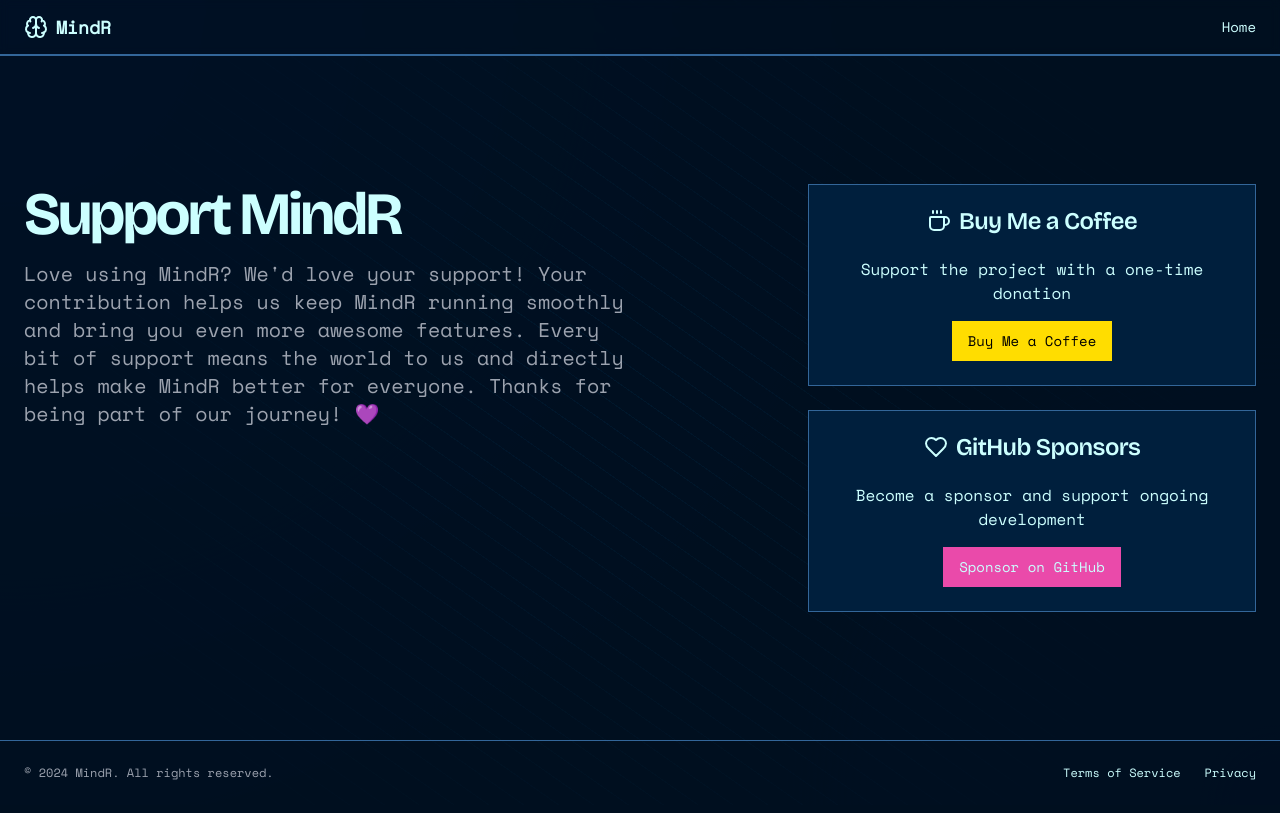
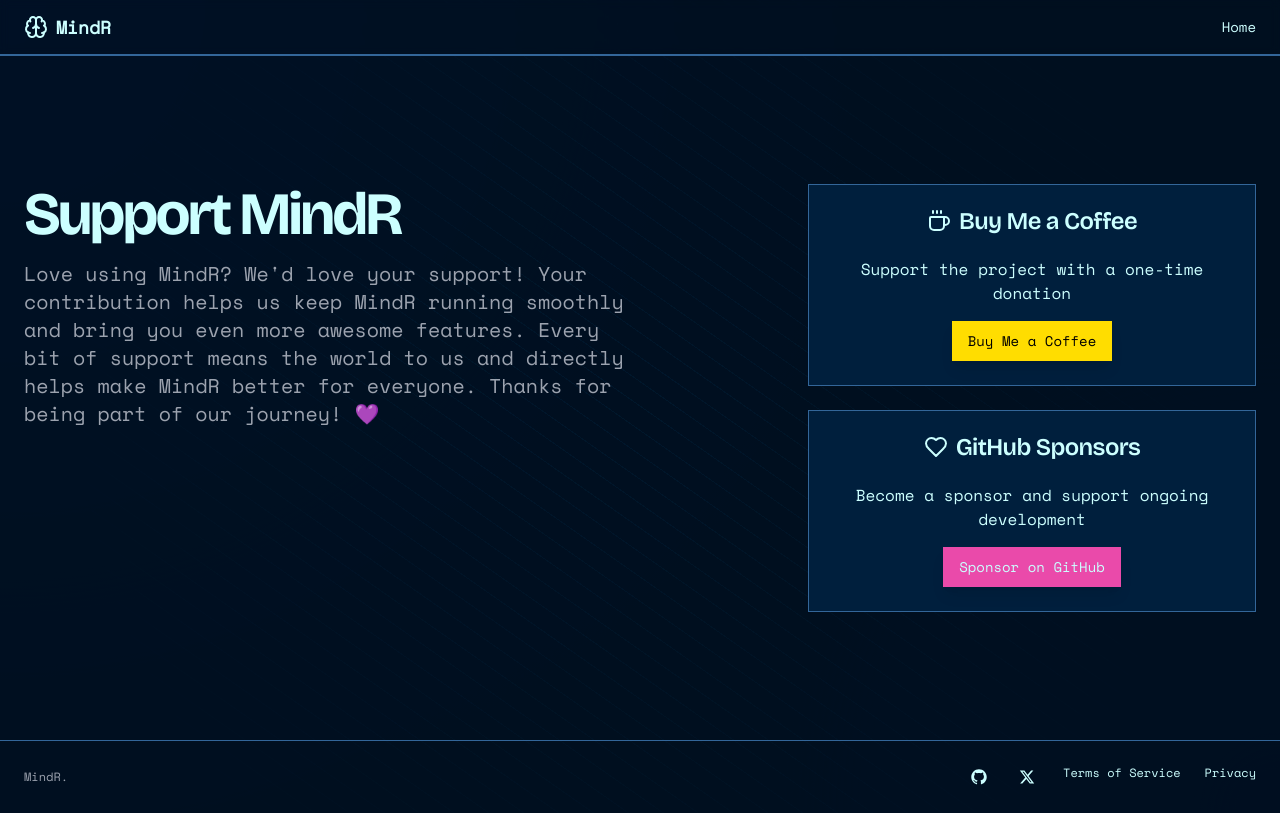
Before and after one commit to MuneerAhmed03/mindr-app, a Next.js app: page /sponsor in a window 1280 px wide. Built offline with nearby package versions, Linux system fonts and the light colour scheme.

Commit message:
hero modified

```diff
--- a/src/app/dashboard/page.tsx
+++ b/src/app/dashboard/page.tsx
@@ -7,7 +7,6 @@
 import { GitHubLogoIcon } from '@radix-ui/react-icons'
 import { TwitterIcon } from "@/components/ui/icons";
 
-// import { authOptions } from "../api/auth/[...nextauth]/route";
 
 export const runtime = 'edge';
 
@@ -32,7 +31,7 @@
           >
             Help
           </Link>
-          <Link className="text-sm font-medium hover:underline underline-offset-4" href="/sponsor">
+          <Link className="text-sm py-2 font-medium hover:underline underline-offset-4" href="/sponsor">
             Support 💜
           </Link>
           <form
--- a/src/app/page.tsx
+++ b/src/app/page.tsx
@@ -10,7 +10,7 @@
 export default function Home() {
   return (
     <div className="flex flex-col min-h-screen">
-      <header className="px-4 border-b-2 lg:px-6 h-14 flex items-center fixed w-full bg-background/80 backdrop-blur-sm z-50">
+      <header className="px-4 border-b-2 lg:px-6 h-14 flex items-center fixed w-full bg-[#000f1f]/80 backdrop-blur-sm z-50">
         <Link className="flex items-center justify-center" href="#">
           <Brain className="h-6 w-6" />
           <span className="ml-2 text-lg font-semibold">MindR</span>
@@ -67,7 +67,7 @@
               repeat: Infinity,
               repeatDelay: 0,
             }}
-            className="absolute top-1/2 left-1/2 transform -translate-x-1/2 -translate-y-1/2 w-[800px] h-[800px] bg-gradient-to-r from-primary/20 to-secondary/20 rounded-full blur-3xl"
+            className="absolute top-1/2 left-1/2 transform -translate-x-1/2 -translate-y-1/2 w-[800px] h-[800px] bg-gradient-to-r from-[#005f8f]/20 to-[#3b515e]/20 rounded-full blur-3xl"
           />
           <motion.div
           initial={{ opacity: 1, y: 20 }}
--- a/src/app/sponsor/page.tsx
+++ b/src/app/sponsor/page.tsx
@@ -1,9 +1,9 @@
-"use client"
-import Link from "next/link"
-import { Button } from "@/components/ui/button"
-import { Card, CardContent, CardHeader, CardTitle } from "@/components/ui/card"
-import { Brain, Coffee, Heart } from "lucide-react"
-import { motion } from "framer-motion"
+import Link from "next/link";
+import { Button } from "@/components/ui/button";
+import { Card, CardContent, CardHeader, CardTitle } from "@/components/ui/card";
+import { Brain, Coffee, Heart } from "lucide-react";
+import { GitHubLogoIcon } from "@radix-ui/react-icons";
+import { TwitterIcon } from "@/components/ui/icons";
 
 export default function SupportPage() {
   return (
@@ -14,25 +14,28 @@
           <span className="ml-2 text-lg font-semibold">MindR</span>
         </Link>
         <nav className="ml-auto flex gap-4 sm:gap-6">
-          <Link className="text-sm font-medium hover:underline underline-offset-4" href="/">
+          <Link
+            className="text-sm font-medium hover:underline underline-offset-4"
+            href="/"
+          >
             Home
           </Link>
         </nav>
       </header>
       <main className="flex-1 pt-14">
         <section className="w-full flex flex-col items-center justify-center py-12 md:py-24 lg:py-32 relative overflow-hidden">
-          <div
-            className="container px-4 md:px-6 relative z-10"
-          >
+          <div className="container px-4 md:px-6 relative z-10">
             <div className="flex flex-col md:flex-row items-center md:items-start md:justify-between space-y-8 md:space-y-0 md:space-x-12">
               <div className="md:w-1/2 space-y-4 text-center md:text-left">
                 <h1 className="text-3xl font-bold tracking-tighter sm:text-4xl md:text-5xl lg:text-6xl/none">
                   Support MindR
                 </h1>
                 <p className="max-w-[700px] text-gray-500 md:text-xl dark:text-gray-400">
-                Love using MindR? We'd love your support!
-Your contribution helps us keep MindR running smoothly and bring you even more awesome features. Every bit of support means the world to us and directly helps make MindR better for everyone.
-Thanks for being part of our journey! 💜
+                  Love using MindR? We'd love your support! Your contribution
+                  helps us keep MindR running smoothly and bring you even more
+                  awesome features. Every bit of support means the world to us
+                  and directly helps make MindR better for everyone. Thanks for
+                  being part of our journey! 💜
                 </p>
               </div>
               <div className="md:w-1/2 flex flex-col space-y-6 max-w-md">
@@ -44,9 +47,15 @@
                     </CardTitle>
                   </CardHeader>
                   <CardContent className="flex flex-col items-center">
-                    <p className="text-center mb-4">Support the project with a one-time donation</p>
-                    <Button className="bg-[#FFDD00] text-black hover:bg-[#FFDD00]/90">
-                      <Link href="https://buymeacoffee.com/muneerahmedev" target="_blank" rel="noopener noreferrer">
+                    <p className="text-center mb-4">
+                      Support the project with a one-time donation
+                    </p>
+                    <Button className="bg-[#FFDD00] text-black hover:bg-[#FFDD00]/80 shadow-lg hover:shadow-xl ">
+                      <Link
+                        href="https://buymeacoffee.com/muneerahmedev"
+                        target="_blank"
+                        rel="noopener noreferrer"
+                      >
                         Buy Me a Coffee
                       </Link>
                     </Button>
@@ -60,9 +69,15 @@
                     </CardTitle>
                   </CardHeader>
                   <CardContent className="flex flex-col items-center">
-                    <p className="text-center mb-4">Become a sponsor and support ongoing development</p>
-                    <Button className="bg-[#EA4AAA] hover:bg-[#EA4AAA]/90">
-                      <Link href="https://github.com/sponsors/MuneerAhmed03" target="_blank" rel="noopener noreferrer">
+                    <p className="text-center mb-4">
+                      Become a sponsor and support ongoing development
+                    </p>
+                    <Button className="bg-[#EA4AAA] hover:bg-[#EA4AAA]/80 shadow-lg hover:shadow-xl ">
+                      <Link
+                        href="https://github.com/sponsors/MuneerAhmed03"
+                        target="_blank"
+                        rel="noopener noreferrer"
+                      >
                         Sponsor on GitHub
                       </Link>
                     </Button>
@@ -71,22 +86,42 @@
               </div>
             </div>
           </div>
-          <div
-            className="absolute top-1/2 left-1/2 transform -translate-x-1/2 -translate-y-1/2 w-[800px] h-[800px] bg-gradient-to-r from-primary/20 to-secondary/20 rounded-full blur-3xl"
-          />
+          <div className="absolute top-1/2 left-1/2 transform -translate-x-1/2 -translate-y-1/2 w-[800px] h-[800px] bg-gradient-to-r from-primary/20 to-secondary/20 rounded-full blur-3xl" />
         </section>
       </main>
       <footer className="flex flex-col gap-2 sm:flex-row py-6 w-full shrink-0 items-center px-4 md:px-6 border-t">
-        <p className="text-xs text-gray-500 dark:text-gray-400">© 2024 MindR. All rights reserved.</p>
+        <p className="text-xs text-gray-500 dark:text-gray-400">MindR.</p>
         <nav className="sm:ml-auto flex gap-4 sm:gap-6">
-          <Link className="text-xs hover:underline underline-offset-4" href="/tos">
+          <Link
+            href={`https://github.com/MuneerAhmed03/mindr`}
+            target="_blank"
+            rel="noreferrer"
+            className="flex items-center justify-center hover: p-1"
+          >
+            <GitHubLogoIcon className="w-4 h-4 hover:scale-110" />
+          </Link>
+          <Link
+            href={`https://x.com/mun_err`}
+            target="_blank"
+            rel="noreferrer"
+            className="flex items-center justify-center hover: p-1"
+          >
+            <TwitterIcon className="w-4 h-4 hover:scale-110" />
+          </Link>
+          <Link
+            className="text-xs hover:underline underline-offset-4"
+            href="/tos"
+          >
             Terms of Service
           </Link>
-          <Link className="text-xs hover:underline underline-offset-4" href="/privacy">
+          <Link
+            className="text-xs hover:underline underline-offset-4"
+            href="/privacy"
+          >
             Privacy
           </Link>
         </nav>
       </footer>
     </div>
-  )
+  );
 }
```
